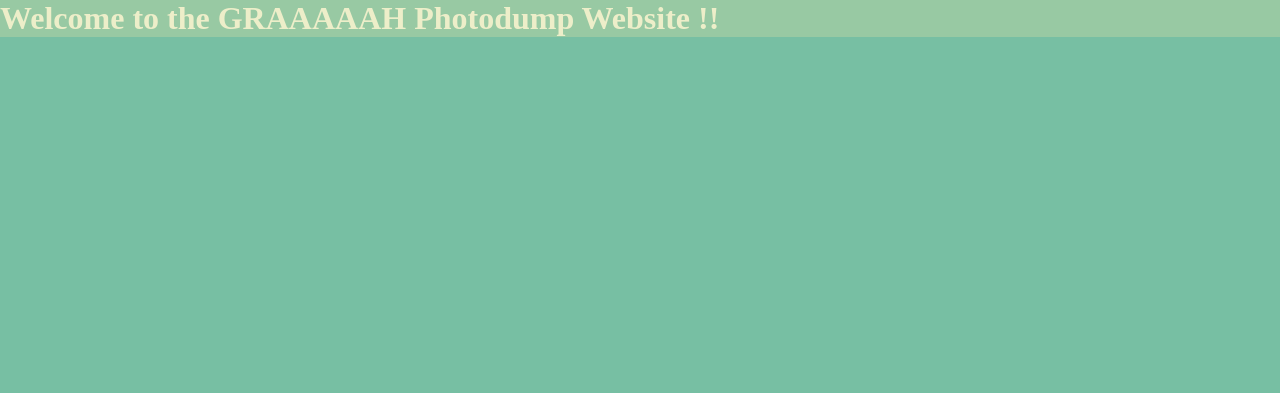
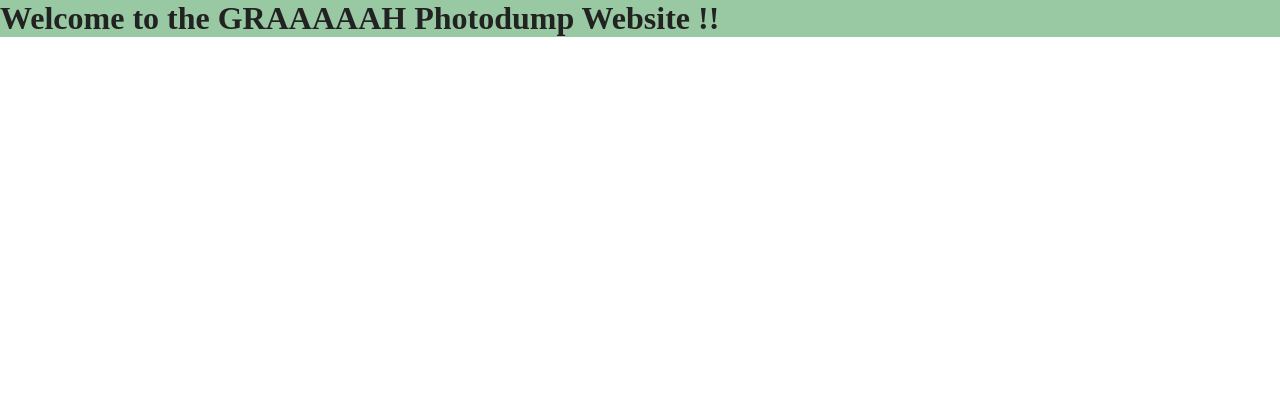
Before and after one commit to atran50/ImageSliderWebsite, a plain HTML site: page index.html in a window 1280 px wide. Shown: the top 393 px of the page. Drawn offline with nearby package versions, Linux system fonts and the light colour scheme.

Commit message:
Changed color

```diff
--- a/styles.css
+++ b/styles.css
@@ -2,29 +2,27 @@
     margin: 0;
     padding: 0;
     box-sizing: border-box;
-
 }
 
 .topBanner{
-    color: #edeec9;
+    color: #222;
     background-color: #98c9a3;
 }
 
 .bottomBanner
 {
-    color: #edeec9;
+    color: #222;
     background-color: #98c9a3;
 }
 
 .container{
     width: 100%;
     height: 300vh;
-    background: #77bfa3;
+    background: linear-gradient(98c9a3,#77bfa3);
     display: flex;
     align-items: center;
     justify-content: center;
     flex-direction: column;
-    margin-bottom: 50px;
 }
 
 .swiper{
```
